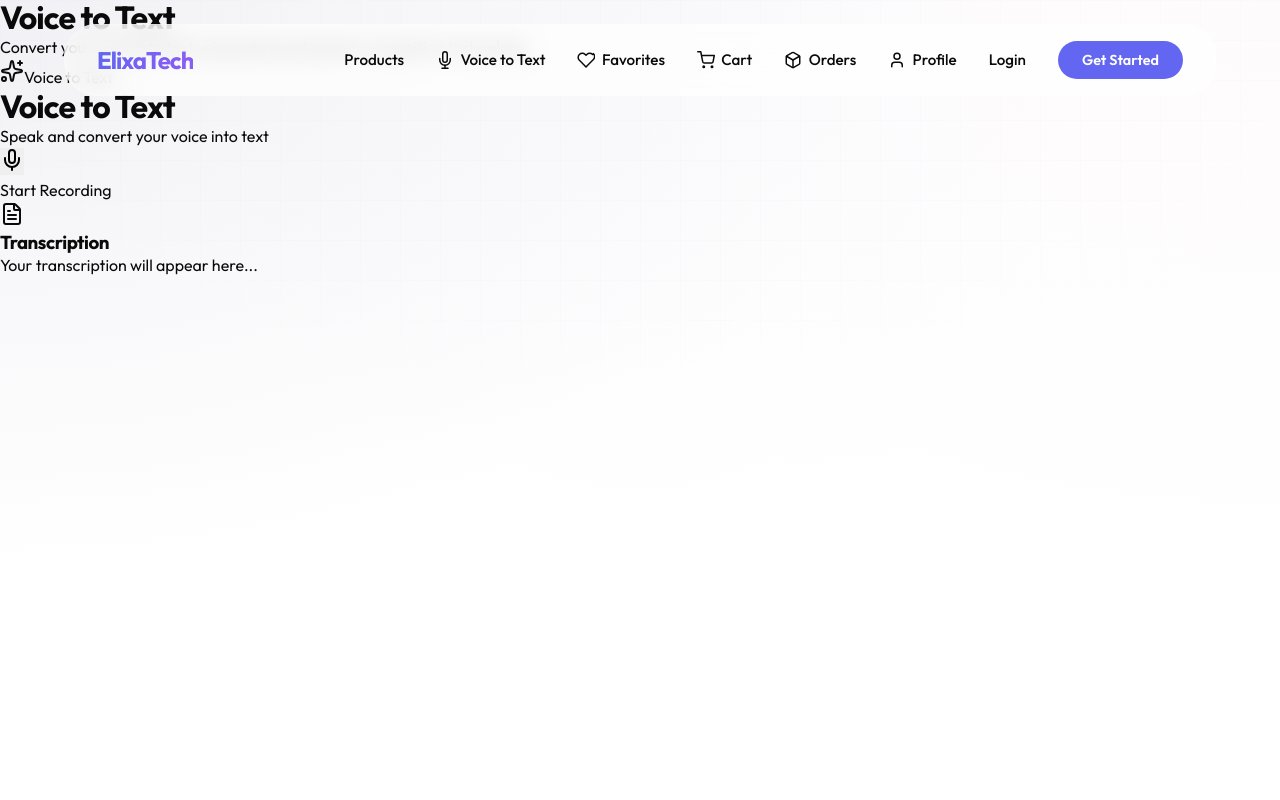
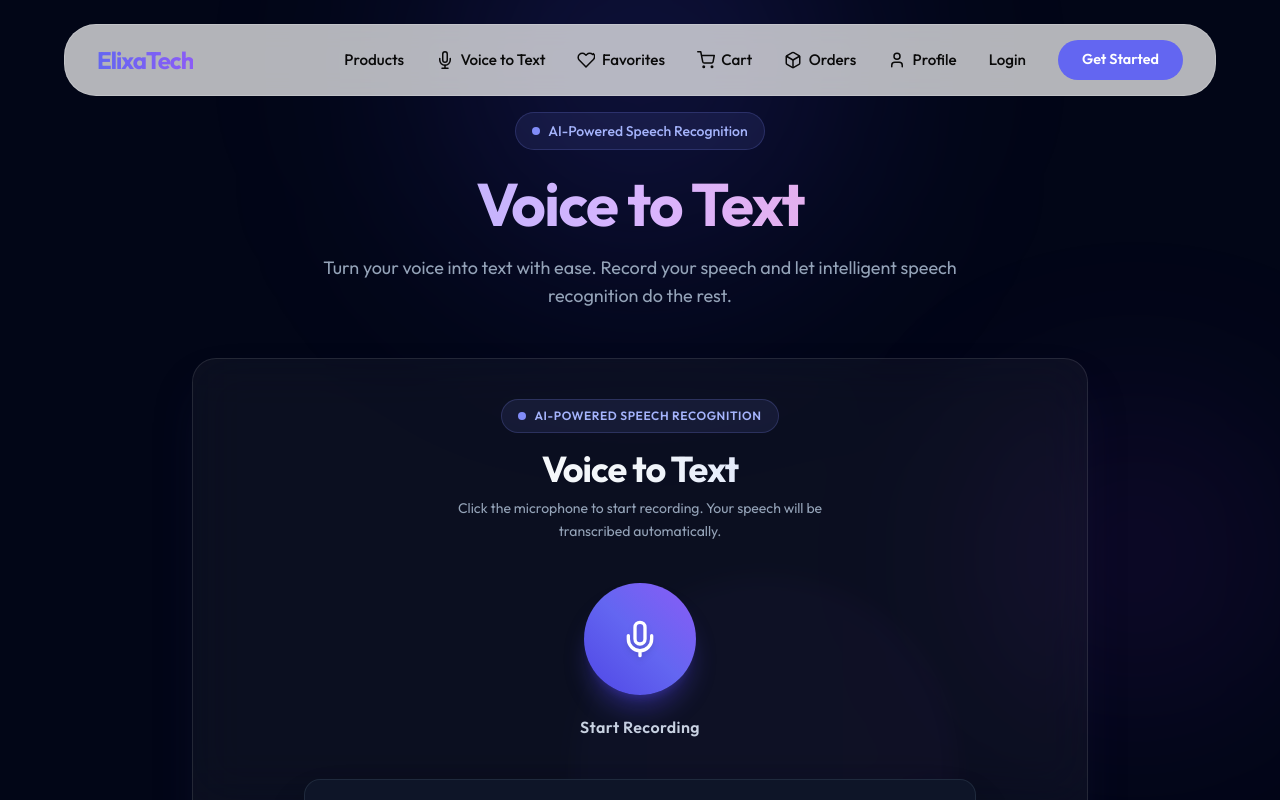
Before and after one commit to kerollos-Mansour/ElixaTech, a Next.js app: page /voice-to-text in a window 1280 px wide. Built offline with nearby package versions, Linux system fonts and the light colour scheme.

Commit message:
fix voice chat ui page

```diff
--- a/package.json
+++ b/package.json
@@ -19,8 +19,12 @@
     "@types/node": "^20",
     "@types/react": "^19",
     "@types/react-dom": "^19",
+    "@types/recordrtc": "^5.6.15",
+    "autoprefixer": "^10.6.1",
     "eslint": "^9",
     "eslint-config-next": "16.2.4",
+    "postcss": "^8.5.31",
+    "tailwindcss": "^3.4.19",
     "typescript": "^5"
   }
 }
--- /dev/null
+++ b/postcss.config.mjs
@@ -0,0 +1,6 @@
+export default {
+  plugins: {
+    tailwindcss: {},
+    autoprefixer: {},
+  },
+};
--- a/src/app/globals.css
+++ b/src/app/globals.css
@@ -1,4 +1,8 @@
 @import url('https://fonts.googleapis.com/css2?family=Outfit:wght@300;400;500;600;700&display=swap');
+
+@tailwind base;
+@tailwind components;
+@tailwind utilities;
 
 :root {
   --background: #ffffff;
--- a/src/app/voice-to-text/page.tsx
+++ b/src/app/voice-to-text/page.tsx
@@ -1,20 +1,55 @@
-import VoiceRecorder from '@/components/VoiceRecorder';
+'use client';
+
+import dynamic from 'next/dynamic';
+
+const VoiceRecorder = dynamic(() => import('@/components/VoiceRecorder'), {
+  ssr: false,
+  loading: () => (
+    <div className="flex flex-col items-center justify-center py-16">
+      <div className="h-10 w-10 animate-spin rounded-full border-4 border-indigo-500/20 border-t-indigo-400" />
+      <p className="mt-4 text-slate-400">Loading voice recorder...</p>
+    </div>
+  ),
+});
 
 export default function VoiceToTextPage() {
   return (
-    <div className="min-h-screen pt-24 pb-12 px-4">
-      <div className="max-w-4xl mx-auto">
-        <div className="text-center mb-10">
-          <h1 className="text-4xl md:text-5xl font-extrabold text-transparent bg-clip-text bg-gradient-to-r from-indigo-400 via-purple-400 to-pink-400 mb-4">
+ <main className="relative min-h-screen bg-slate-950 px-4 pt-28 pb-10 sm:px-6">      {/* Background decoration */}
+      <div className="pointer-events-none absolute inset-0 overflow-hidden">
+        <div className="absolute -top-32 left-1/2 h-96 w-96 -translate-x-1/2 rounded-full bg-indigo-600/20 blur-[120px]" />
+        <div className="absolute right-0 top-1/3 h-72 w-72 rounded-full bg-purple-600/10 blur-[100px]" />
+        <div className="absolute bottom-0 left-0 h-72 w-  72 rounded-full bg-pink-600/10 blur-[100px]" />
+      </div>
+
+      <div className="relative mx-auto max-w-4xl">
+        {/* Header */}
+        <header className="mb-12 text-center">
+          <div className="mb-6 inline-flex items-center gap-2 rounded-full border border-indigo-400/20 bg-indigo-400/10 px-4 py-2 text-sm font-medium text-indigo-300">
+            <span className="h-2 w-2 rounded-full bg-indigo-400" />
+            AI-Powered Speech Recognition
+          </div>
+          <h1 className="mb-5 bg-gradient-to-r from-indigo-300 via-purple-300 to-pink-300 bg-clip-text text-4xl font-extrabold tracking-tight text-transparent sm:text-5xl md:text-6xl">
             Voice to Text
           </h1>
-          <p className="text-lg text-slate-300 max-w-2xl mx-auto">
-            Convert your voice into text using advanced speech recognition technology.
+
+          <p className="mx-auto max-w-2xl text-base leading-7 text-slate-400 sm:text-lg">
+            Turn your voice into text with ease. Record your speech and let
+            intelligent speech recognition do the rest.
           </p>
-        </div>
+        </header>
 
-        <VoiceRecorder />
+        {/* Recorder Card */}
+        <section className="rounded-3xl border border-white/10 bg-white/[0.04] p-4 shadow-2xl shadow-indigo-950/30 backdrop-blur-xl sm:p-8 md:p-10">
+          <VoiceRecorder />
+        </section>
+
+        {/* Footer */}
+        <footer className="mt-8 text-center">
+          <p className="text-sm text-slate-500">
+            Clear audio delivers better transcription results.
+          </p>
+        </footer>
       </div>
-    </div>
+    </main>
   );
 }
--- a/src/components/RecordingButton.tsx
+++ b/src/components/RecordingButton.tsx
@@ -23,16 +23,15 @@ export const RecordingButton: React.FC<RecordingButtonProps> = ({
   const isProcessing = status === 'processing';
   const isCompleted = status === 'completed';
 
-  // Calculate dynamic glow/ring scale based on real mic volume level
   const ringScale = 1 + Math.max(0, audioLevel) * 0.45;
   const ringOpacity = 0.3 + Math.max(0, audioLevel) * 0.5;
 
   if (isCompleted) {
     return (
-      <div className="flex flex-col items-center gap-3">
+      <div className="flex flex-col items-center gap-4">
         <button
           onClick={onReset}
-          className="group relative flex items-center gap-2.5 px-6 py-3.5 rounded-2xl bg-indigo-600/90 hover:bg-indigo-500 text-white font-medium shadow-lg shadow-indigo-500/25 hover:shadow-indigo-500/40 transition-all duration-300 transform active:scale-95 focus:outline-none focus:ring-2 focus:ring-indigo-400 focus:ring-offset-2 focus:ring-offset-slate-900"
+          className="group relative flex items-center gap-3 px-8 py-4 rounded-2xl bg-gradient-to-r from-indigo-600 to-violet-600 hover:from-indigo-500 hover:to-violet-500 text-white font-medium shadow-lg shadow-indigo-600/30 hover:shadow-indigo-500/40 transition-all duration-300 transform active:scale-95 focus:outline-none focus:ring-2 focus:ring-indigo-400 focus:ring-offset-2 focus:ring-offset-slate-950"
           aria-label="Record Again"
         >
           <RotateCcw className="w-5 h-5 transition-transform group-hover:-rotate-90 duration-500" />
@@ -44,7 +43,6 @@ export const RecordingButton: React.FC<RecordingButtonProps> = ({
 
   return (
     <div className="relative flex flex-col items-center">
-      {/* Outer audio reactive aura rings when recording */}
       {isRecording && (
         <>
           <div
@@ -63,20 +61,18 @@ export const RecordingButton: React.FC<RecordingButtonProps> = ({
         </>
       )}
 
-      {/* Outer idle glow */}
       {status === 'idle' && (
-        <div className="absolute -inset-2 rounded-full bg-indigo-500/20 blur-md animate-pulse pointer-events-none" />
+        <div className="absolute -inset-2 rounded-full bg-gradient-to-r from-indigo-500/20 to-purple-500/20 blur-md animate-pulse pointer-events-none" />
       )}
 
-      {/* Main Microphone / Stop / Loader Button */}
       <button
         onClick={isRecording ? onStop : onStart}
         disabled={isProcessing}
-        className={`relative z-10 flex items-center justify-center w-24 h-24 rounded-full transition-all duration-300 focus:outline-none focus:ring-4 ${
+        className={`relative z-10 flex items-center justify-center w-24 h-24 sm:w-28 sm:h-28 rounded-full transition-all duration-300 focus:outline-none focus:ring-4 ${
           isRecording
             ? 'bg-gradient-to-tr from-red-600 via-rose-500 to-red-500 text-white shadow-xl shadow-red-600/40 ring-red-500/50 active:scale-95'
             : isProcessing
-            ? 'bg-slate-800 text-slate-400 border border-slate-700 cursor-not-allowed'
+            ? 'bg-slate-800/80 text-slate-400 border border-slate-700 cursor-not-allowed'
             : 'bg-gradient-to-tr from-indigo-600 via-indigo-500 to-violet-500 text-white shadow-xl shadow-indigo-600/35 hover:shadow-indigo-500/50 hover:scale-105 active:scale-95 ring-indigo-400/50'
         }`}
         aria-label={
@@ -96,9 +92,8 @@ export const RecordingButton: React.FC<RecordingButtonProps> = ({
         )}
       </button>
 
-      {/* Button Label */}
-      <div className="mt-4 text-center">
-        <span className="text-sm font-semibold tracking-wide text-slate-300">
+      <div className="mt-5 text-center">
+        <span className="text-sm sm:text-base font-semibold tracking-wide text-slate-300">
           {isRecording ? (
             <span className="text-red-400 animate-pulse flex items-center gap-1.5 justify-center">
               Stop Recording
--- a/src/components/TranscriptionResult.tsx
+++ b/src/components/TranscriptionResult.tsx
@@ -20,7 +20,6 @@ export const TranscriptionResult: React.FC<TranscriptionResultProps> = ({
   const [copied, setCopied] = useState(false);
   const transcribedBlobRef = useRef<Blob | null>(null);
 
-  // Automatically transcribe when audio blob becomes available after recording stops
   useEffect(() => {
     if (
       status === 'completed' &&
@@ -50,7 +49,6 @@ export const TranscriptionResult: React.FC<TranscriptionResultProps> = ({
         });
     }
 
-    // Reset state when a new recording starts
     if (status === 'idle' || status === 'recording') {
       setTranscription(null);
       setApiError(null);
@@ -69,66 +67,60 @@ export const TranscriptionResult: React.FC<TranscriptionResultProps> = ({
   const isCompleted = status === 'completed';
 
   return (
-    <div className="w-full bg-slate-900/90 rounded-2xl border border-slate-800 p-5 shadow-2xl backdrop-blur-xl transition-all duration-300">
-      <div className="flex items-center justify-between pb-3 mb-4 border-b border-slate-800/80">
-        <div className="flex items-center gap-2">
-          <div className="p-1.5 rounded-lg bg-indigo-500/10 text-indigo-400">
-            <FileText className="w-4 h-4" />
+    <div className="w-full bg-slate-900/90 rounded-2xl border border-slate-700/50 p-6 shadow-2xl backdrop-blur-xl">
+      <div className="flex items-center justify-between pb-4 mb-5 border-b border-slate-800/80">
+        <div className="flex items-center gap-3">
+          <div className="p-2 rounded-lg bg-indigo-500/10 text-indigo-400">
+            <FileText className="w-5 h-5" />
           </div>
-          <h3 className="font-semibold text-slate-200 text-sm tracking-wide">Transcription</h3>
+          <h3 className="font-semibold text-slate-200 tracking-wide">Transcription</h3>
         </div>
         {transcription && (
           <button
             onClick={copyToClipboard}
-            className="text-xs px-2.5 py-1 rounded-md bg-slate-800 hover:bg-slate-700 text-slate-300 transition-colors flex items-center gap-1"
+            className="text-xs px-4 py-2 rounded-lg bg-slate-800 hover:bg-slate-700 text-slate-300 transition-colors flex items-center gap-2 font-medium"
             aria-label="Copy transcription"
           >
-            {copied ? <Check className="w-3.5 h-3.5 text-emerald-400" /> : null}
-            <span>{copied ? 'Copied!' : 'Copy'}</span>
+            {copied ? <Check className="w-4 h-4 text-emerald-400" /> : null}
+            <span>{copied ? 'Copied!' : 'Copy Text'}</span>
           </button>
         )}
       </div>
 
-      {/* Content Area */}
-      <div className="min-h-[100px] flex flex-col justify-center">
-        {/* Auto-transcribing spinner */}
+      <div className="min-h-[200px]">
         {isTranscribing && (
-          <div className="flex flex-col items-center gap-2 py-4 text-indigo-300 animate-fade-in">
-            <Loader2 className="w-6 h-6 animate-spin text-indigo-400" />
-            <p className="text-sm font-medium">Transcribing your voice...</p>
-            <p className="text-xs text-slate-500">Sending audio to Whisper via backend...</p>
+          <div className="flex flex-col items-center justify-center gap-4 py-12 text-indigo-300 h-full animate-fade-in">
+            <Loader2 className="w-8 h-8 animate-spin text-indigo-400" />
+            <div>
+              <p className="text-sm font-medium mb-1">Transcribing your voice...</p>
+              <p className="text-xs text-slate-500">Sending audio to Whisper via backend</p>
+            </div>
           </div>
         )}
 
-        {/* Successful transcription */}
         {!isTranscribing && transcription && (
-          <div
-            dir="auto"
-            className="p-4 rounded-xl bg-slate-950/70 border border-slate-800/80 text-white font-sans text-base leading-relaxed break-words tracking-wide animate-fade-in"
-          >
-            &quot;{transcription}&quot;
+          <div className="p-5 rounded-xl bg-slate-950/70 border border-slate-800/80 text-white font-sans text-base leading-relaxed break-words tracking-wide animate-fade-in">
+            "{transcription}"
           </div>
         )}
 
-        {/* Idle / waiting state */}
         {!isTranscribing && !transcription && !apiError && (
-          <div className="text-center py-4 px-2">
-            <p className="text-slate-400 text-sm italic">
+          <div className="text-center py-12 px-4 text-slate-500">
+            <p className="text-sm italic">
               {isCompleted
-                ? 'Processing complete. Transcription not yet available.'
-                : 'Your transcription will appear here...'}
+                ? 'Transcription will appear here after processing.'
+                : 'Start recording to generate transcription.'}
             </p>
           </div>
         )}
       </div>
 
-      {/* API Error Display */}
       {apiError && !isTranscribing && (
-        <div className="mt-4 p-3 rounded-xl bg-red-950/40 border border-red-800/60 text-red-300 text-xs flex items-start gap-2.5 animate-fade-in">
-          <AlertTriangle className="w-4 h-4 text-red-400 shrink-0 mt-0.5" />
-          <div className="space-y-1">
-            <p className="font-semibold text-red-200">Transcription Error</p>
-            <p className="text-red-300/90 leading-relaxed">{apiError}</p>
+        <div className="mt-5 p-4 rounded-xl bg-red-950/40 border border-red-500/20 text-red-200 text-sm flex items-start gap-3 animate-fade-in">
+          <AlertTriangle className="w-5 h-5 text-red-400 shrink-0 mt-0.5" />
+          <div>
+            <p className="font-semibold text-red-300">Transcription Error</p>
+            <p className="text-red-300/80 mt-1 leading-relaxed">{apiError}</p>
           </div>
         </div>
       )}
--- a/src/components/VoiceRecorder.tsx
+++ b/src/components/VoiceRecorder.tsx
@@ -6,7 +6,6 @@ import RecordingButton from './RecordingButton';
 import RecordingStatusIndicator from './RecordingStatusIndicator';
 import AudioPreview from './AudioPreview';
 import TranscriptionResult from './TranscriptionResult';
-import { Mic, Radio, Sparkles } from 'lucide-react';
 
 export const VoiceRecorder: React.FC = () => {
   const {
@@ -23,31 +22,25 @@ export const VoiceRecorder: React.FC = () => {
   } = useAudioRecorder();
 
   return (
-    <div className="w-full max-w-xl mx-auto">
-      {/* Outer Card Container */}
-      <div className="relative overflow-hidden rounded-3xl bg-slate-950/80 border border-slate-800/80 p-6 sm:p-8 shadow-2xl backdrop-blur-2xl">
-        {/* Subtle Ambient Background Gradients */}
-        <div className="absolute -top-32 -left-32 w-64 h-64 bg-indigo-600/15 rounded-full blur-3xl pointer-events-none" />
-        <div className="absolute -bottom-32 -right-32 w-64 h-64 bg-violet-600/15 rounded-full blur-3xl pointer-events-none" />
-
-        {/* Card Header */}
-        <div className="text-center space-y-2 mb-8 relative z-10">
-          <div className="inline-flex items-center gap-2 px-3 py-1 rounded-full bg-indigo-500/10 border border-indigo-500/20 text-indigo-300 text-xs font-semibold tracking-wider uppercase mb-2">
-            <Sparkles className="w-3.5 h-3.5 text-indigo-400" />
-            <span>Voice to Text</span>
+    <div className="w-full max-w-2xl mx-auto">
+      {/* Header */}
+      <div className="text-center mb-8">
+        <div className="inline-flex items-center gap-2 px-4 py-2 rounded-full border border-indigo-400/20 bg-indigo-400/10 text-indigo-300 text-xs font-semibold tracking-wider uppercase mb-4">
+          <span className="h-2 w-2 rounded-full bg-indigo-400" />
+          AI-Powered Speech Recognition
         </div>
 
-          <h1 className="text-3xl sm:text-4xl font-extrabold text-transparent bg-clip-text bg-gradient-to-r from-white via-slate-100 to-indigo-200 tracking-tight">
+        <h2 className="text-3xl sm:text-4xl font-extrabold text-transparent bg-clip-text bg-gradient-to-r from-white via-slate-100 to-indigo-200 tracking-tight mb-2">
           Voice to Text
-          </h1>
+        </h2>
 
-          <p className="text-slate-400 text-sm sm:text-base max-w-sm mx-auto leading-relaxed">
-            Speak and convert your voice into text
+        <p className="text-slate-400 text-sm max-w-sm mx-auto leading-relaxed">
+          Click the microphone to start recording. Your speech will be transcribed automatically.
         </p>
       </div>
 
-        {/* Recording Status & Error Alerts */}
-        <div className="mb-6 relative z-10">
+      {/* Recording Status & Error */}
+      <div className="mb-8">
         <RecordingStatusIndicator
           status={status}
           duration={duration}
@@ -57,8 +50,8 @@ export const VoiceRecorder: React.FC = () => {
         />
       </div>
 
-        {/* Central Recording Control Button */}
-        <div className="my-8 flex justify-center relative z-10">
+      {/* Recording Control Button */}
+      <div className="my-10 flex justify-center">
         <RecordingButton
           status={status}
           audioLevel={audioLevel}
@@ -68,9 +61,11 @@ export const VoiceRecorder: React.FC = () => {
         />
       </div>
 
-        {/* Audio Preview Player (Visible when recording complete) */}
+      {/* Audio Preview */}
       {status === 'completed' && audioUrl && (
-          <div className="mt-8 relative z-10 animate-fade-in">
+        <div className="mb-8 animate-fade-in">
+          <div className="bg-gradient-to-br from-indigo-900/20 to-purple-900/20 border border-indigo-500/20 rounded-2xl p-6">
+            <h3 className="text-center text-indigo-300 font-medium mb-4">Audio Preview</h3>
             <AudioPreview
               audioUrl={audioUrl}
               audioBlob={audioBlob}
@@ -78,15 +73,12 @@ export const VoiceRecorder: React.FC = () => {
               formatDuration={formatDuration}
             />
           </div>
+        </div>
       )}
 
-        {/* Divider */}
-        <div className="my-6 border-t border-slate-800/80 relative z-10" />
-
-        {/* Transcription Output Area */}
-        <div className="relative z-10">
+      {/* Transcription Result */}
+      <div className="animate-fade-in">
         <TranscriptionResult status={status} audioBlob={audioBlob} />
-        </div>
       </div>
     </div>
   );
--- a/src/hooks/useAudioRecorder.ts
+++ b/src/hooks/useAudioRecorder.ts
@@ -1,7 +1,6 @@
 'use client';
 
 import { useState, useRef, useCallback, useEffect } from 'react';
-import * as RecordRTC from 'recordrtc';
 
 /**
  * Recording status types
@@ -38,14 +37,24 @@ export function useAudioRecorder(): UseAudioRecorderReturn {
   const [error, setError] = useState<string | null>(null);
   const [audioLevel, setAudioLevel] = useState<number>(0);
 
-  // RecordRTC ref for WAV recording
-  const recordrtcRef = useRef<RecordRTC.StereoAudioRecorder | null>(null);
+  // RecordRTC refs for WAV recording
+  const recordrtcRef = useRef<any | null>(null);
   const mediaStreamRef = useRef<MediaStream | null>(null);
   const timerRef = useRef<NodeJS.Timeout | null>(null);
   const audioContextRef = useRef<AudioContext | null>(null);
   const analyserRef = useRef<AnalyserNode | null>(null);
   const animFrameRef = useRef<number | null>(null);
   const currentUrlRef = useRef<string | null>(null);
+  let RecordRTC: any = null;
+
+  // Lazy load RecordRTC on client side only
+  const getRecordRTC = async () => {
+    if (!RecordRTC && typeof window !== 'undefined') {
+      const module = await import('recordrtc');
+      RecordRTC = module;
+    }
+    return RecordRTC;
+  };
 
   // Format seconds to MM:SS
   const formatDuration = useCallback((seconds: number): string => {
@@ -76,8 +85,6 @@ export function useAudioRecorder(): UseAudioRecorderReturn {
       audioContextRef.current = null;
     }
     if (recordrtcRef.current) {
-      // StereoAudioRecorder doesn't have a destroy method
-      // The stream is already stopped and internal resources will be cleaned up
       recordrtcRef.current = null;
     }
     if (mediaStreamRef.current) {
@@ -143,8 +150,17 @@ export function useAudioRecorder(): UseAudioRecorderReturn {
         console.warn('Web Audio visualizer initialization failed:', e);
       }
 
+      // Lazy load RecordRTC
+      const recordrtcModule = await getRecordRTC();
+      if (!recordrtcModule) {
+        setError('Recording library failed to load');
+        setStatus('error');
+        stopStream();
+        return;
+      }
+
       // Use StereoAudioRecorder with proper configuration
-      const recordrtc = new RecordRTC.StereoAudioRecorder(stream, {
+      const recordrtc = new recordrtcModule.StereoAudioRecorder(stream, {
         mimeType: 'audio/wav',
         bufferSize: 4096,
         numberOfAudioChannels: 1,
@@ -191,7 +207,7 @@ export function useAudioRecorder(): UseAudioRecorderReturn {
       setStatus('processing');
 
       // Stop recording and get the WAV blob
-      recordrtcRef.current.stop((wavBlob) => {
+      recordrtcRef.current.stop((wavBlob:Blob) => {
         const wavUrl = URL.createObjectURL(wavBlob);
 
         currentUrlRef.current = wavUrl;
--- /dev/null
+++ b/tailwind.config.ts
@@ -0,0 +1,56 @@
+import type { Config } from 'tailwindcss';
+
+const config: Config = {
+  darkMode: 'class',
+  content: [
+    './src/pages/**/*.{js,ts,jsx,tsx,mdx}',
+    './src/components/**/*.{js,ts,jsx,tsx,mdx}',
+    './src/app/**/*.{js,ts,jsx,tsx,mdx}',
+  ],
+  theme: {
+    extend: {
+      fontFamily: {
+        sans: ['"Outfit"', 'sans-serif'],
+      },
+      colors: {
+        background: 'var(--background)',
+        foreground: 'var(--foreground)',
+        primary: 'var(--primary)',
+        'primary-hover': 'var(--primary-hover)',
+        secondary: 'var(--secondary)',
+        accent: 'var(--accent)',
+        muted: 'var(--muted)',
+        border: 'var(--border)',
+        card: 'var(--card)',
+        'card-foreground': 'var(--card-foreground)',
+      },
+      borderRadius: {
+        lg: 'var(--radius)',
+        md: 'calc(var(--radius) - 2px)',
+        sm: 'calc(var(--radius) - 4px)',
+      },
+      keyframes: {
+        'fade-in': {
+          '0%': { opacity: '0', transform: 'translateY(20px)' },
+          '100%': { opacity: '1', transform: 'translateY(0)' },
+        },
+        'pulse-ring': {
+          '0%': { transform: 'translate(-50%, -50%) scale(1)', opacity: '0.5' },
+          '100%': { transform: 'translate(-50%, -50%) scale(2)', opacity: '0' },
+        },
+        'float-badge': {
+          '0%': { transform: 'translateY(0) rotate(-2deg)' },
+          '100%': { transform: 'translateY(-15px) rotate(2deg)' },
+        },
+      },
+      animation: {
+        'fade-in': 'fade-in 0.8s cubic-bezier(0.16, 1, 0.3, 1) forwards',
+        'pulse-ring': 'pulse-ring 4s cubic-bezier(0.215, 0.61, 0.355, 1) infinite',
+        'float-badge': 'float-badge 4s ease-in-out infinite alternate',
+      },
+    },
+  },
+  plugins: [],
+};
+
+export default config;
```
Also changed, not shown: src/components/AudioPreview.tsx (+12 -12 lines), src/components/RecordingStatusIndicator.tsx (+21 -21 lines), src/services/transcriptionService.ts (+13 -8 lines), 1 other file (tests, documents, lock files or other folders). Lines whose indentation alone changed are shown as unchanged.
